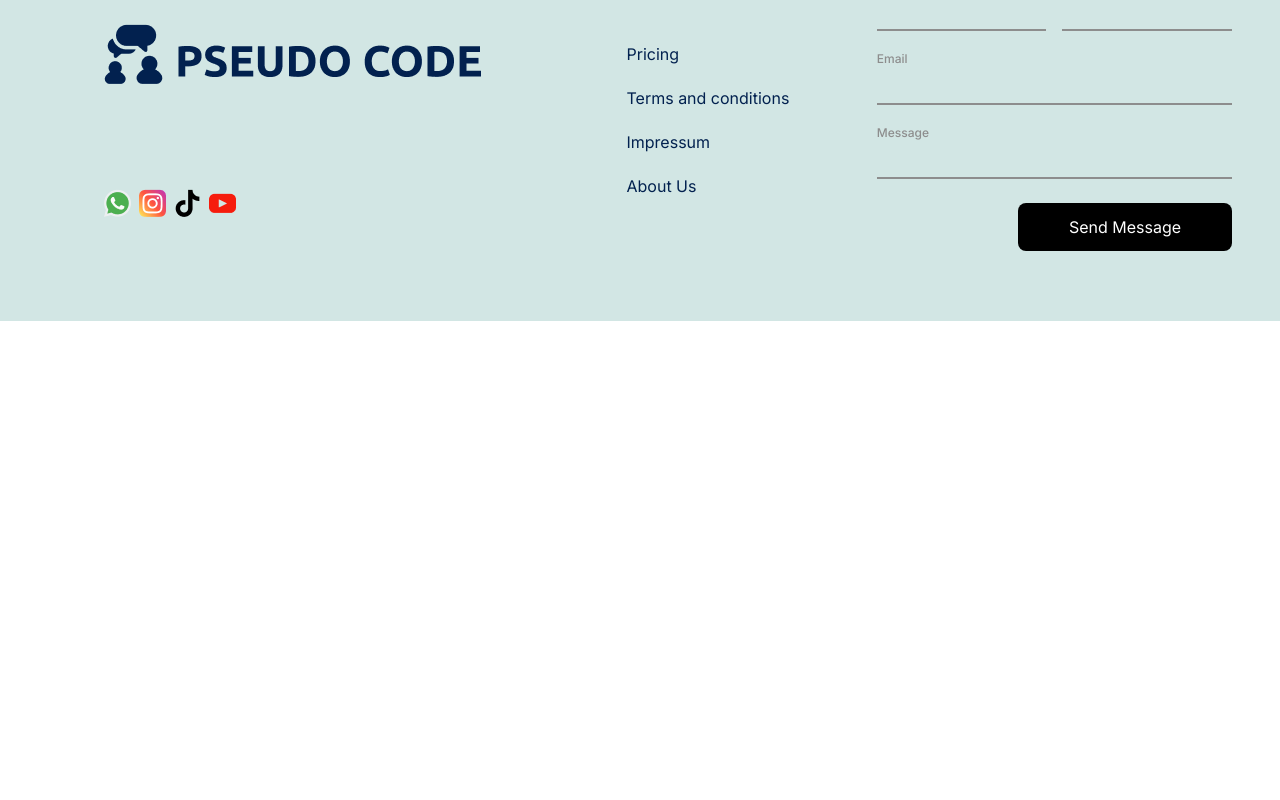
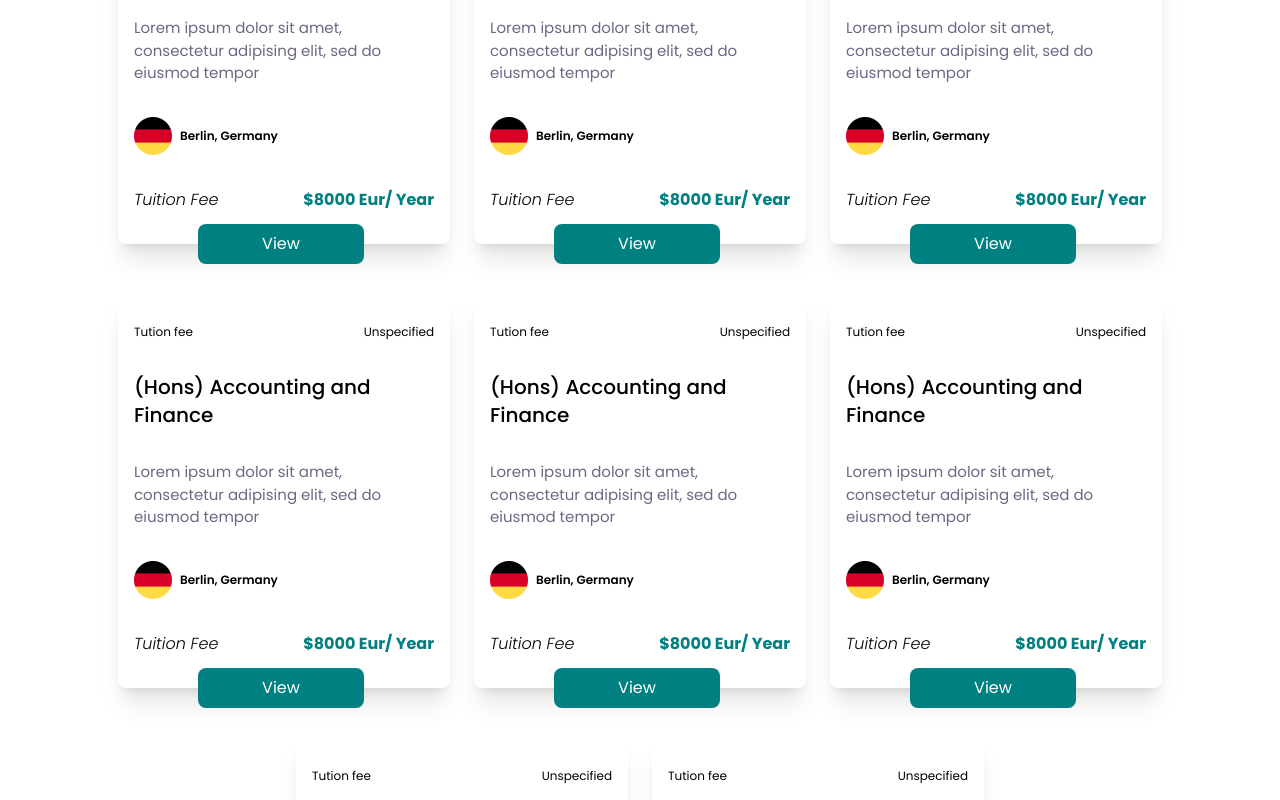
Before and after one commit to Huzaifa622/pseudo, a Next.js app: page /university in a window 1280 px wide. Shown: the part 800-1600 px from the top of the page. Before the commit the page ends 1121 px from the top, so only its background shows below. Built offline with nearby package versions, Linux system fonts and the light colour scheme.

Commit message:
uni completed page

```diff
--- /dev/null
+++ b/src/app/(auth)/profile/page.tsx
@@ -0,0 +1,9 @@
+import React from "react";
+
+type Props = {};
+
+const Profile = (props: Props) => {
+  return <div>Profile</div>;
+};
+
+export default Profile;
--- /dev/null
+++ b/src/app/(main)/network/page.tsx
@@ -0,0 +1,16 @@
+import Footer from '@/components/ui/Footer'
+import Navbar from '@/components/ui/Navbar'
+import React from 'react'
+
+type Props = {}
+
+const Network = (props: Props) => {
+  return (
+    <div>
+        <Navbar/>
+        <Footer/>
+    </div>
+  )
+}
+
+export default Network
--- a/src/components/universities/UniversityCard.tsx
+++ b/src/components/universities/UniversityCard.tsx
@@ -1,11 +1,31 @@
-import React from 'react'
+import Image from "next/image";
+import React from "react";
 
-type Props = {}
+type Props = {};
 
 const UniversityCard = (props: Props) => {
   return (
-    <div>UniversityCard</div>
-  )
-}
+    <div className="relative flex flex-col justify-around w-[332px] h-[396px] rounded-lg p-4 font-poppins shadow-xl">
+      <div className="flex justify-between text-xs">
+        <h1>Tution fee</h1>
+        <h1>Unspecified</h1>
+      </div>
+      <h1 className="font-medium text-xl">(Hons) Accounting and Finance</h1>
+      <p className="text-[#696984] text-[15px]">
+        Lorem ipsum dolor sit amet, consectetur adipising elit, sed do eiusmod
+        tempor
+      </p>
+      <div className="flex items-center gap-2">
+        <Image src={"/assets/Germany.png"} alt="asd" width={38} height={38} />
+        <span className="text-xs font-semibold">Berlin, Germany</span>
+      </div>
+      <div className="flex justify-between items-center">
+        <span className="italic font-light">Tuition Fee</span>
+        <span className="font-bold text-[#008080] ">$8000 Eur/ Year</span>
+      </div>
+      <button className="absolute -bottom-5  w-[50%] py-2 rounded-lg left-20 bg-[#008080] text-white font-bolf ">View</button>
+    </div>
+  );
+};
 
-export default UniversityCard
+export default UniversityCard;
--- a/src/components/universities/UniversitySection.tsx
+++ b/src/components/universities/UniversitySection.tsx
@@ -1,12 +1,12 @@
 import { Search } from "lucide-react";
 import React from "react";
+import UniversityCard from "./UniversityCard";
 
 type Props = {};
 
 const UniversitySection = (props: Props) => {
   return (
     <div className="py-10 px-16">
-      <h2 className="text-2xl font-bold mb-4">Find your program</h2>
       <div className="flex gap-4 mb-8">
         <select className="flex-1  px-4 rounded-lg text-[#7E7E7E] shadow-xl py-4">
           <option value="" disabled selected>
@@ -26,7 +26,6 @@ const UniversitySection = (props: Props) => {
           <option value="Business">Business</option>
           <option value="Arts">Arts</option>
           <option value="Science">Science</option>
-          {/* Add more fields of study as needed */}
         </select>
       </div>
       <div className="flex gap-4">
@@ -40,6 +39,17 @@ const UniversitySection = (props: Props) => {
           Search
         </button>
       </div>
+      <h2 className="text-2xl font-bold my-4">Find your program</h2>
+      <div className="flex flex-wrap justify-center items-center gap-x-6 gap-y-12">
+        <UniversityCard />
+        <UniversityCard />
+        <UniversityCard />
+        <UniversityCard />
+        <UniversityCard />
+        <UniversityCard />
+        <UniversityCard />
+        <UniversityCard />
+      </div>
     </div>
   );
 };
```
Also changed, not shown: public/assets/Germany.png (added).
